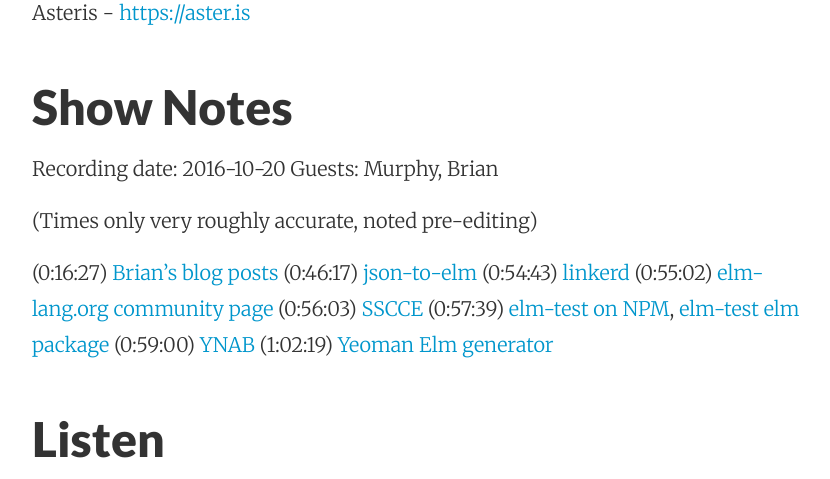
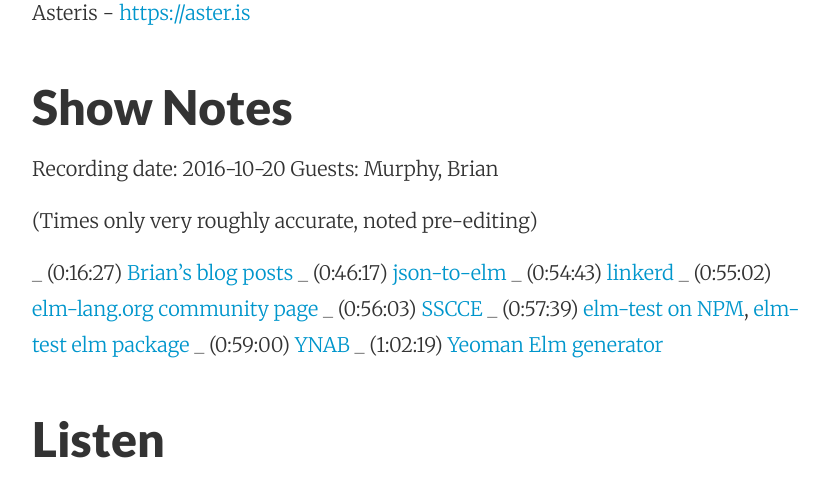
Before and after one commit to elmtown/elmtown.github.io, a Jekyll site: the page built from _posts/2016-10-21-json-street---elm-town---episode-3.markdown, in a window 1280 px wide and 900 px high, scrolled down 1544 px, cut to the strip 0-479 px from the top of the window. Shown: the whole strip, without its empty margins (224-1054 px from the left). Built offline with Jekyll 4.4.1, drawn with Linux system fonts in a browser that asks for light colours.

```diff
--- a/_posts/2016-10-21-json-street---elm-town---episode-3.markdown
+++ b/_posts/2016-10-21-json-street---elm-town---episode-3.markdown
@@ -17,14 +17,15 @@ Guests: Murphy, Brian
 
 (Times only very roughly accurate, noted pre-editing)
 
-(0:16:27) [Brian's blog posts](https://www.brianthicks.com/)
-(0:46:17) [json-to-elm](https://noredink.github.io/json-to-elm/)
-(0:54:43) [linkerd](https://linkerd.io/)
-(0:55:02) [elm-lang.org community page](http://elm-lang.org/community)
-(0:56:03) [SSCCE](http://sscce.org)
-(0:57:39) [elm-test on NPM](https://www.npmjs.com/package/elm-test), [elm-test elm package](http://package.elm-lang.org/packages/elm-community/elm-test/latest)
-(0:59:00) [YNAB](https://www.youneedabudget.com/)
-(1:02:19) [Yeoman Elm generator](https://github.com/danneu/generator-elm#readme)
+_ (0:16:27) [Brian's blog posts](https://www.brianthicks.com/)
+_ (0:46:17) [json-to-elm](https://noredink.github.io/json-to-elm/)
+_ (0:54:43) [linkerd](https://linkerd.io/)
+_ (0:55:02) [elm-lang.org community page](http://elm-lang.org/community)
+_ (0:56:03) [SSCCE](http://sscce.org)
+_ (0:57:39) [elm-test on NPM](https://www.npmjs.com/package/elm-test), [elm-test elm package](http://package.elm-lang.org/packages/elm-community/elm-test/latest)
+_ (0:59:00) [YNAB](https://www.youneedabudget.com/)
+_ (1:02:19) [Yeoman Elm generator](https://github.com/danneu/generator-elm#readme)
+
 
 ## Listen
 
```
